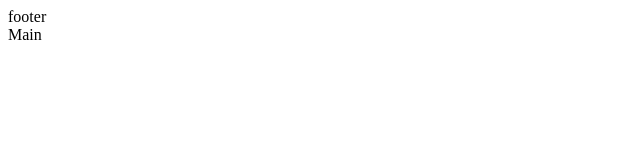
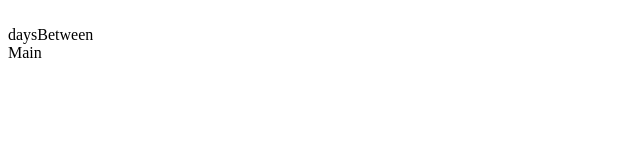
Before and after one commit to OscarGomezL/daysBetween, a Next.js app: page / in a window 1280 px wide. Shown: the top 160 px of the page, without its empty margins (0-640 px from the left). Built offline with nearby package versions, Linux system fonts and the light colour scheme.

Commit message:
[ADD] icon to header component and title div

```diff
--- a/components/header.jsx
+++ b/components/header.jsx
@@ -1,5 +1,8 @@
 export default function Header() {
 	return (
-		<header>footer</header>
+		<header>
+			<img src="/favicon.ico" alt="" />
+			<div>daysBetween</div>
+		</header>
 	)
 }
```
